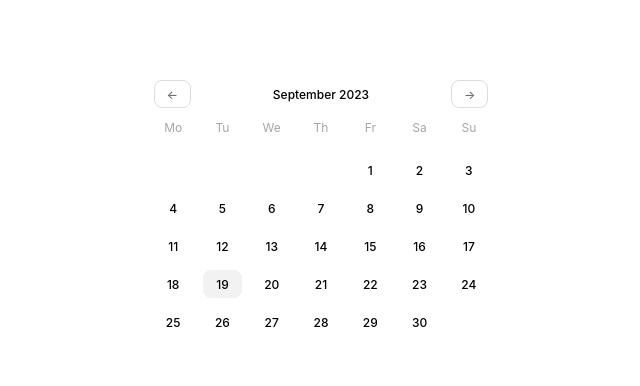
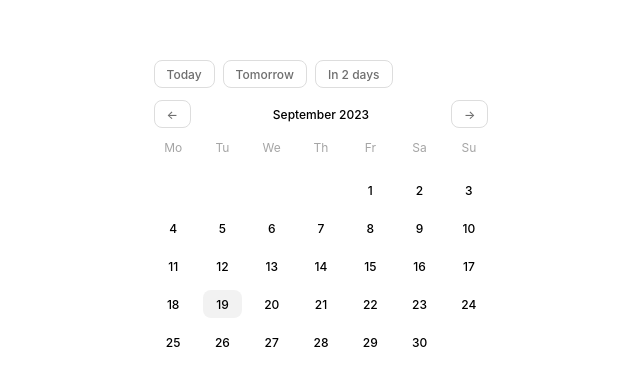
Before and after one commit to wbartosz/kalendar, a React (Vite) app: page / in a window 1280 px wide. Shown: the part 192-578 px from the top of the page, without its empty margins (319-959 px from the left). Built offline with nearby package versions, Linux system fonts and the light colour scheme.

Commit message:
Add showSuggestedActions prop displaying 'Today', 'Tomorrow', 'In 2 days' date selecting buttons

```diff
--- a/src/App.tsx
+++ b/src/App.tsx
@@ -2,6 +2,7 @@ import { useMemo, useState } from "react";
 import "./App.css";
 import { Day } from "./DayTypes";
 import {
+  add,
   areDaysTheSame,
   getDatesForMonth,
   getDayIndexMonthStartsOn,
@@ -15,7 +16,14 @@ import { Button } from "./Button/Button";
 function App() {
   const [date, setDate] = useState<Date | null>(null);
 
-  return <Kalendar value={date} onChange={setDate} size="small" />;
+  return (
+    <Kalendar
+      value={date}
+      onChange={setDate}
+      size="small"
+      showSuggestedActions
+    />
+  );
 }
 
 export type Value = Date | null;
@@ -28,13 +36,16 @@ export type KalendarProps = {
   date?: Date;
   size?: Size;
   locale?: Intl.LocalesArgument;
+  showSuggestedActions?: boolean;
 };
 
 const Kalendar = (props: KalendarProps) => {
+  const { showSuggestedActions = false } = props;
   const smallClassName = props.size === "small" ? "grid__week--small" : "";
 
   return (
     <KalendarProvider {...props}>
+      {showSuggestedActions ? <SuggestedActions /> : null}
       <Actions />
       <div className={`grid grid__week ${smallClassName}`}>
         <DayLabels />
@@ -152,6 +163,31 @@ const Actions = () => {
   );
 };
 
+const SuggestedActions = () => {
+  const { selectDate, size } = useKalendar();
+  const today = getTodaysDate();
+
+  const selectToday = () => selectDate(today);
+  const selectTomorrow = () => selectDate(add(today, 1, "day"));
+  const in2days = () => selectDate(add(today, 2, "days"));
+
+  const props = { size };
+
+  return (
+    <div style={{ display: "flex", gap: 8, marginBottom: 12 }}>
+      <Button {...props} onClick={selectToday}>
+        Today
+      </Button>
+      <Button {...props} onClick={selectTomorrow}>
+        Tomorrow
+      </Button>
+      <Button {...props} onClick={in2days}>
+        In 2 days
+      </Button>
+    </div>
+  );
+};
+
 const HeaderButton = () => {
   const { date, size, locale } = useKalendar();
 
--- a/src/KalendarContext.tsx
+++ b/src/KalendarContext.tsx
@@ -1,7 +1,7 @@
 import { ReactElement, createContext, useContext, useState } from "react";
 import { KalendarProps } from "./App";
 import {
-  areDatesTheSame,
+  areDaysTheSame,
   getNextMonth,
   getPreviousMonth,
   getTodaysDate,
@@ -30,7 +30,7 @@ export const useKalendar = () => {
 };
 
 type KalendarProviderProps = KalendarProps & {
-  children: ReactElement | ReactElement[];
+  children: ReactElement | (ReactElement | null)[];
 };
 
 export const KalendarProvider = ({
@@ -54,7 +54,7 @@ export const KalendarProvider = ({
   const selectDate = (date: Date) => {
     onChange((previousDate) => {
       const shouldSelectDate =
-        previousDate === null || !areDatesTheSame(previousDate, date);
+        previousDate === null || !areDaysTheSame(previousDate, date);
 
       return shouldSelectDate ? date : null;
     });
--- a/src/dateUtils.ts
+++ b/src/dateUtils.ts
@@ -47,9 +47,28 @@ export function subtractMonths(date: Date, months: number): Date {
 }
 
 export function addMonths(date: Date, months: number): Date {
+  return add(date, months, "month");
+}
+
+export function add(
+  date: Date = getTodaysDate(),
+  amount: number,
+  type: "day" | "days" | "month" | "months"
+): Date {
   const newDate = new Date(date);
 
-  newDate.setMonth(newDate.getMonth() + months);
+  switch (type) {
+    case "month":
+    case "months": {
+      newDate.setMonth(newDate.getMonth() + amount);
+      break;
+    }
+    case "day":
+    case "days": {
+      newDate.setDate(newDate.getDate() + amount);
+      break;
+    }
+  }
 
   return newDate;
 }
```
